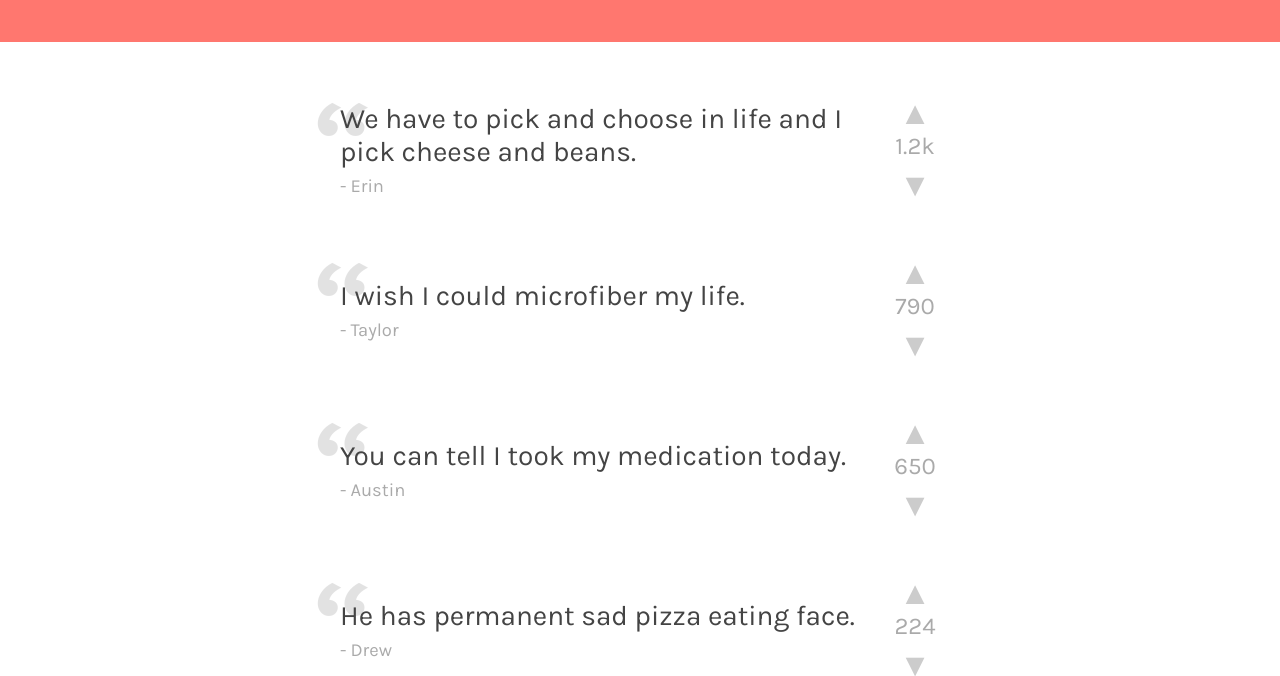
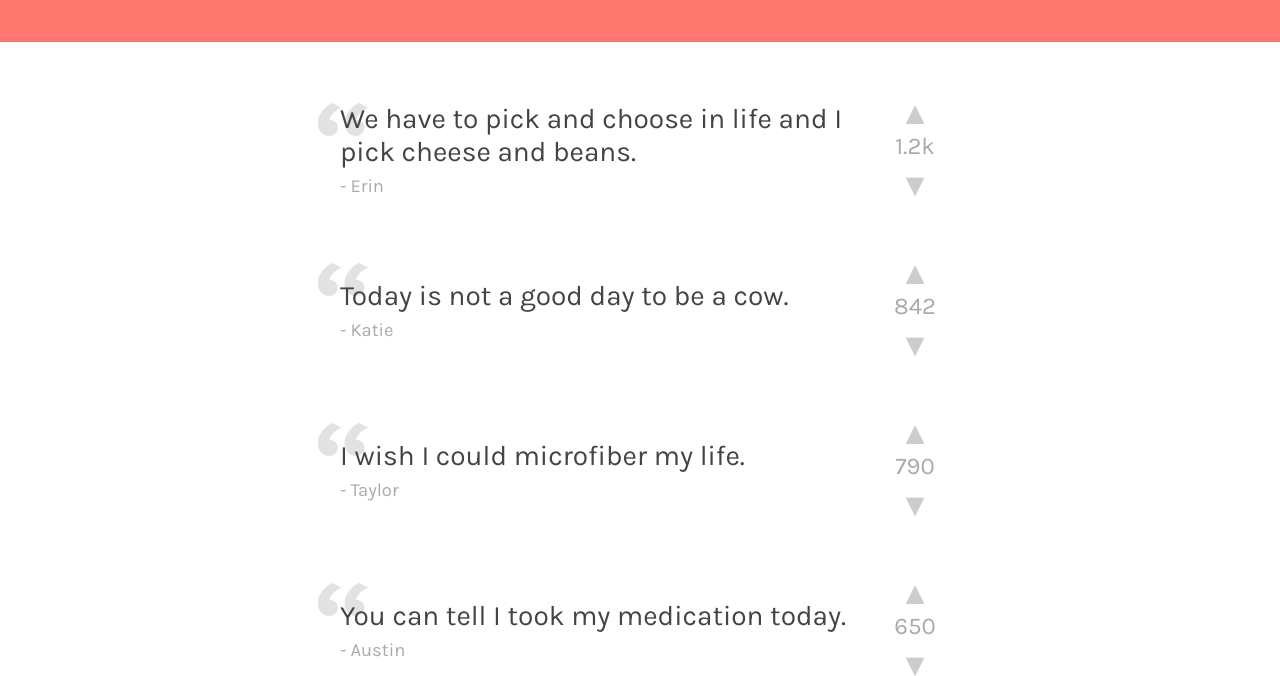
Before and after one commit to jamstack-cincinnati/1905-getting-started-with-netlify, a website: page www/index.html in a window 1280 px wide. Shown: the part 141-817 px from the top of the page. Drawn offline with Linux system fonts and the light colour scheme.

Commit message:
Add katie's quote

```diff
--- a/www/index.html
+++ b/www/index.html
@@ -22,6 +22,18 @@
         <div class="quote-rating">
           <a href="javascript:void(0)" class="quote-vote-up">&#9650;</a>
           <span class="quote-current-score">1.2k</span>
+          <a href="javascript:void(0)" class="quote-vote-down">&#9660;</a>
+        </div>
+      </div>
+
+      <div class="quote">
+        <div class="quote-content">
+          <p class="quote-body">Today is not a good day to be a cow.</p>
+          <p class="quote-attribution">Katie</p>
+        </div>
+        <div class="quote-rating">
+          <a href="javascript:void(0)" class="quote-vote-up">&#9650;</a>
+          <span class="quote-current-score">842</span>
           <a href="javascript:void(0)" class="quote-vote-down">&#9660;</a>
         </div>
       </div>
```
